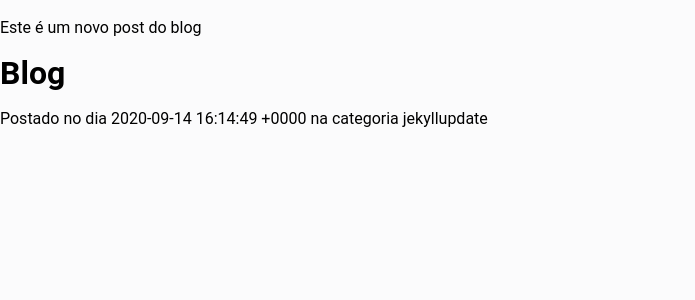
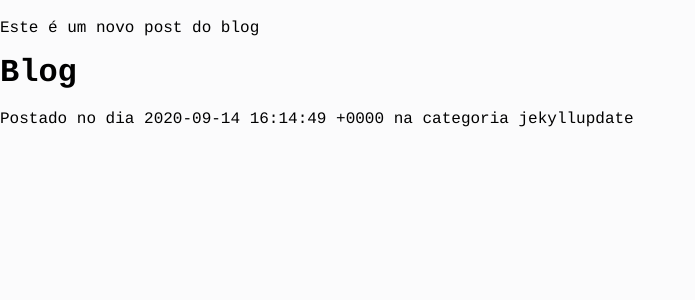
Before and after one commit to juliazanon/meusite2, a Jekyll site: the page built from _posts/2020-09-14-Meu-blog.markdown, in a window 1280 px wide. Shown: the top 300 px of the page, without its empty margins (0-695 px from the left). Built offline with Jekyll 4.4.1, drawn with Linux system fonts in a browser that asks for light colours.

Commit message:
Mudar fontes

```diff
--- a/_sass/main.scss
+++ b/_sass/main.scss
@@ -4,7 +4,7 @@
     --primary-background: #fbfbfc;
     --secondary-background: #F4A896;
     --tertiary-background: #358597;
-    font-family: Roboto, Montserrat;
+    font-family: Courier, "Lucida Console", monospace;
     font-size: 16px;
     line-height: 1.5em;
 }
```
